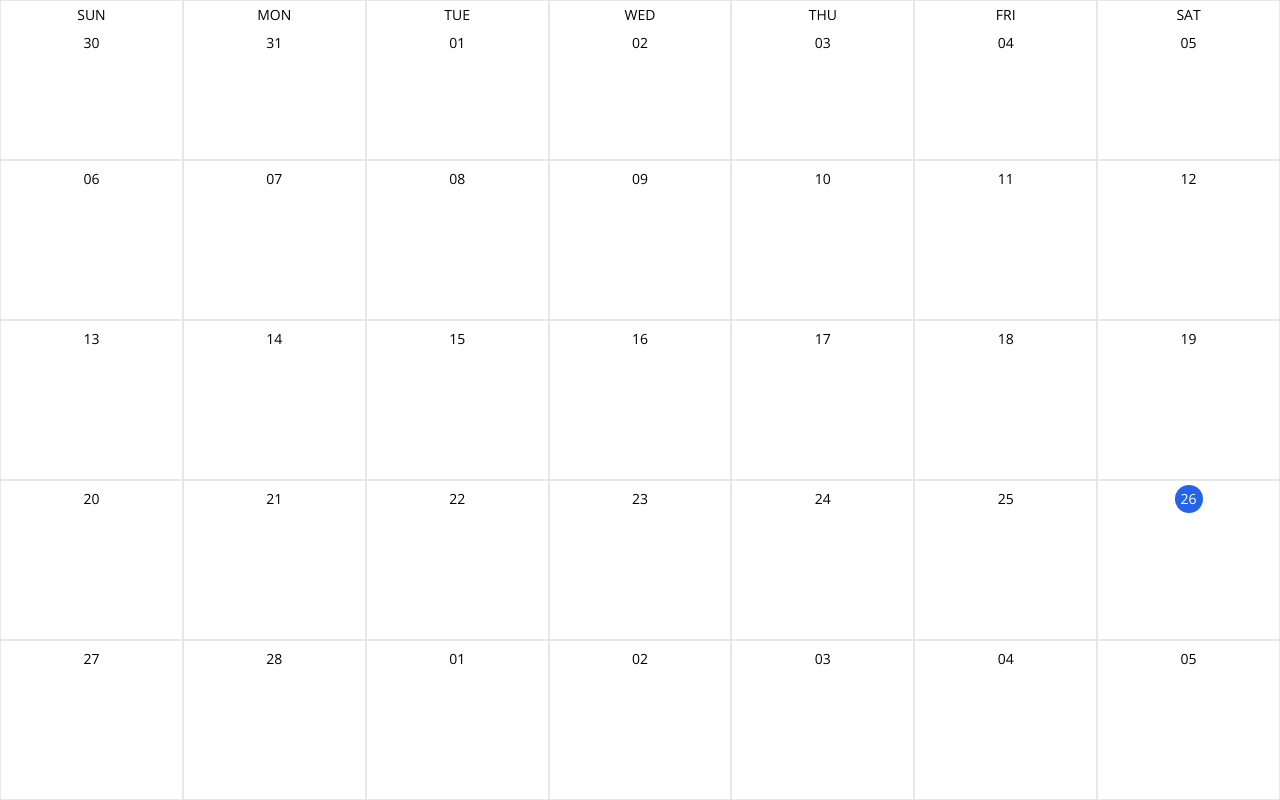
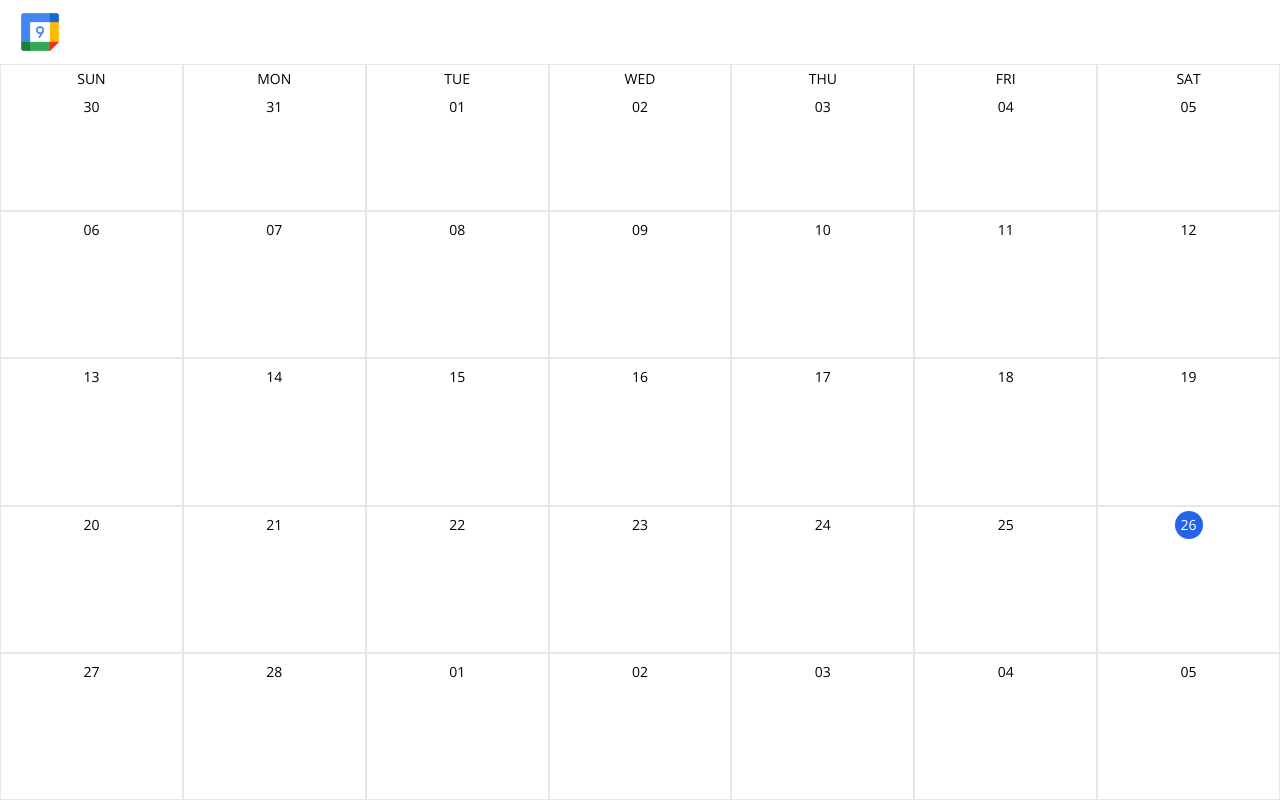
Before and after one commit to rizqizulfian/react-google-calender-clone, a React (Create React App) app: page / in a window 1280 px wide. Built offline with nearby package versions, Linux system fonts and the light colour scheme.

Commit message:
[006] - Add assets

```diff
--- a/src/App.js
+++ b/src/App.js
@@ -12,7 +12,7 @@ function App() {
 
   return (
     <React.Fragment>
-      <div className="h-screen flex flex-columns">
+      <div className="h-screen flex flex-col">
         <CalenderHeader />
         <div className="flex flex-1">
             <Sidebar />
--- a/src/components/CalenderHeader.js
+++ b/src/components/CalenderHeader.js
@@ -1,10 +1,11 @@
 import React from 'react';
+import logo from '../assets/logo.png';
 
 const CalenderHeader = () => {
   return (
-    <div>
-
-    </div>
+    <header className="px-4 py-2 flex items-center">
+      <img src={logo} alt="calender"  className="mr-2 w-12 h-12" />
+    </header>
   )
 }
 
```
Also changed, not shown: src/assets/logo.png (added), src/assets/plus.svg (added).
